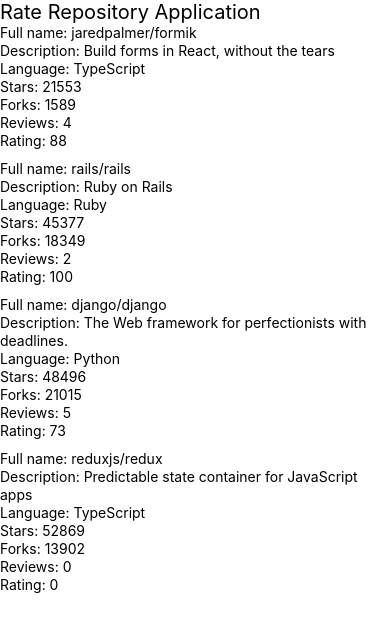
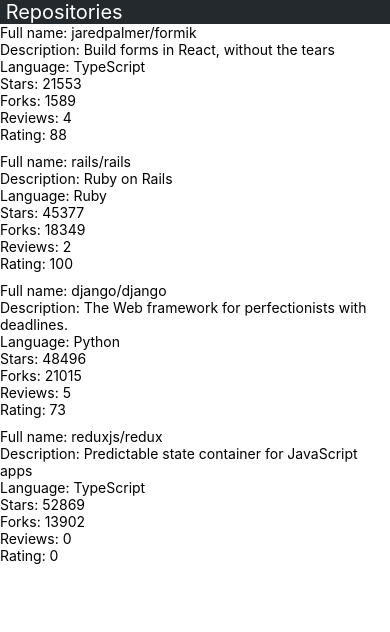
Before and after one commit to jacker92/fullstack-hy2020-part10, a React Native app: screen / in a window 390 px wide. Shown: the top 632 px of the page. Built offline with nearby package versions, Linux system fonts and the light colour scheme.

Commit message:
Added task 10.4

```diff
--- /dev/null
+++ b/src/components/AppBar.jsx
@@ -0,0 +1,25 @@
+import React from 'react';
+import { View, StyleSheet, Text } from 'react-native';
+import Constants from 'expo-constants';
+
+const styles = StyleSheet.create({
+    container: {
+        paddingTop: Constants.statusBarHeight,
+        backgroundColor: "#24292e",
+        paddingBottom: Constants.statusBarHeight / 2
+    },
+    appBarText: {
+        fontSize: 20,
+        color: "white"
+    }
+});
+
+const AppBar = () => {
+    return (
+        <View style={styles.container}>
+            <Text style={styles.appBarText}> Repositories</Text>
+        </View >
+    );
+};
+
+export default AppBar;
--- a/src/components/Main.jsx
+++ b/src/components/Main.jsx
@@ -1,23 +1,19 @@
 import React from 'react';
-import Constants from 'expo-constants';
-import { Text, StyleSheet, View } from 'react-native';
+import { StyleSheet, View } from 'react-native';
 import RepositoryList from './RepositoryList';
+import AppBar from './AppBar';
 
 const styles = StyleSheet.create({
     container: {
-        marginTop: Constants.statusBarHeight,
         flexGrow: 1,
         flexShrink: 1,
-    },
-    headerText: {
-        fontSize: 20
     }
 });
 
 const Main = () => {
     return (
         <View style={styles.container}>
-            <Text style={styles.headerText}>Rate Repository Application</Text>
+            <AppBar />
             <RepositoryList />
         </View>
     );
--- a/src/components/RepositoryList.jsx
+++ b/src/components/RepositoryList.jsx
@@ -70,7 +70,7 @@
 
 const RepositoryItem = ({ item }) => {
   return (
-    <div>
+    <View>
       <Text>Full name: {item.fullName}{"\n"}</Text>
       <Text>Description: {item.description}{"\n"}</Text>
       <Text>Language: {item.language}{"\n"}</Text>
@@ -78,7 +78,7 @@
       <Text>Forks: {item.forksCount}{"\n"}</Text>
       <Text>Reviews: {item.reviewCount}{"\n"}</Text>
       <Text>Rating: {item.ratingAverage}{"\n"}</Text>
-    </div>
+    </View>
   );
 };
 
```
